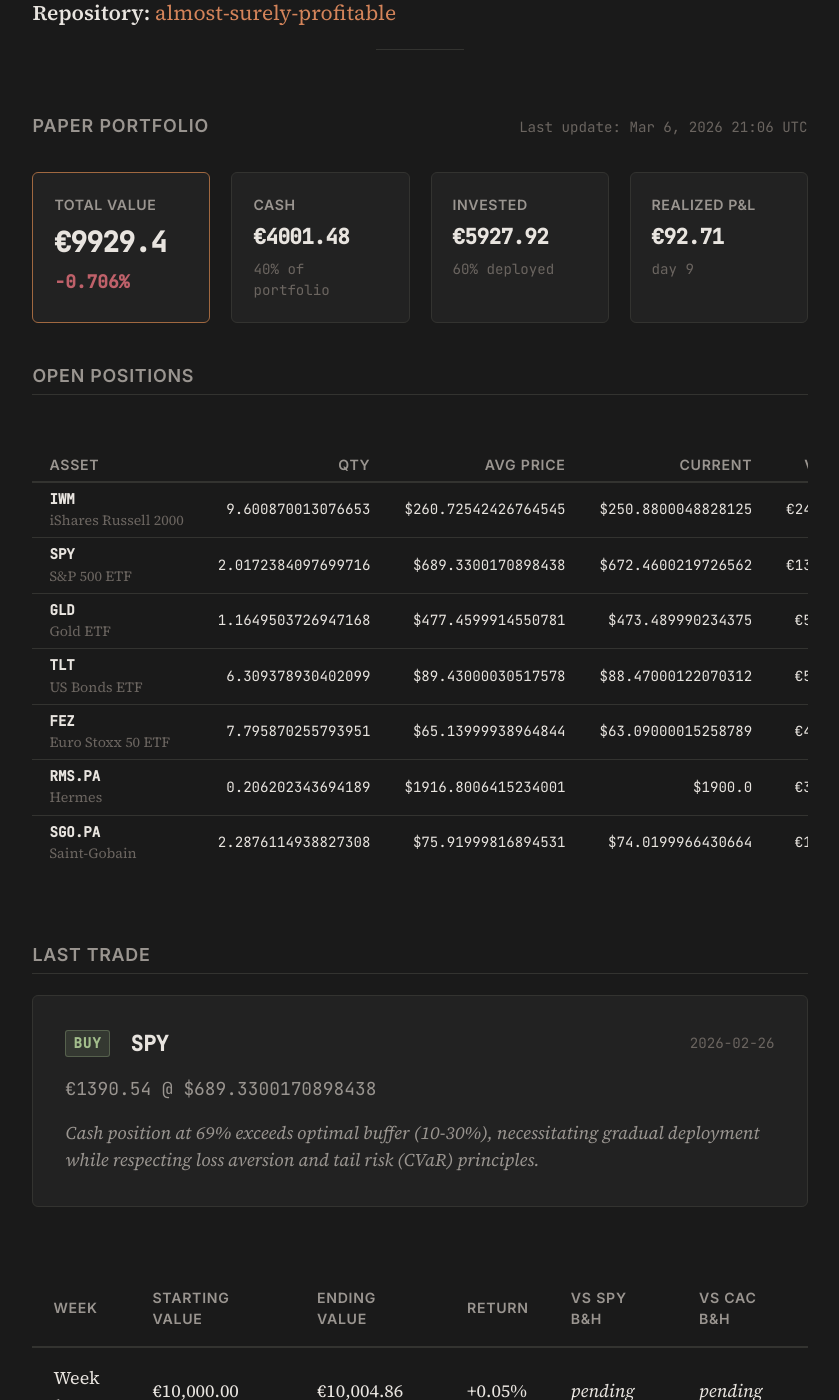
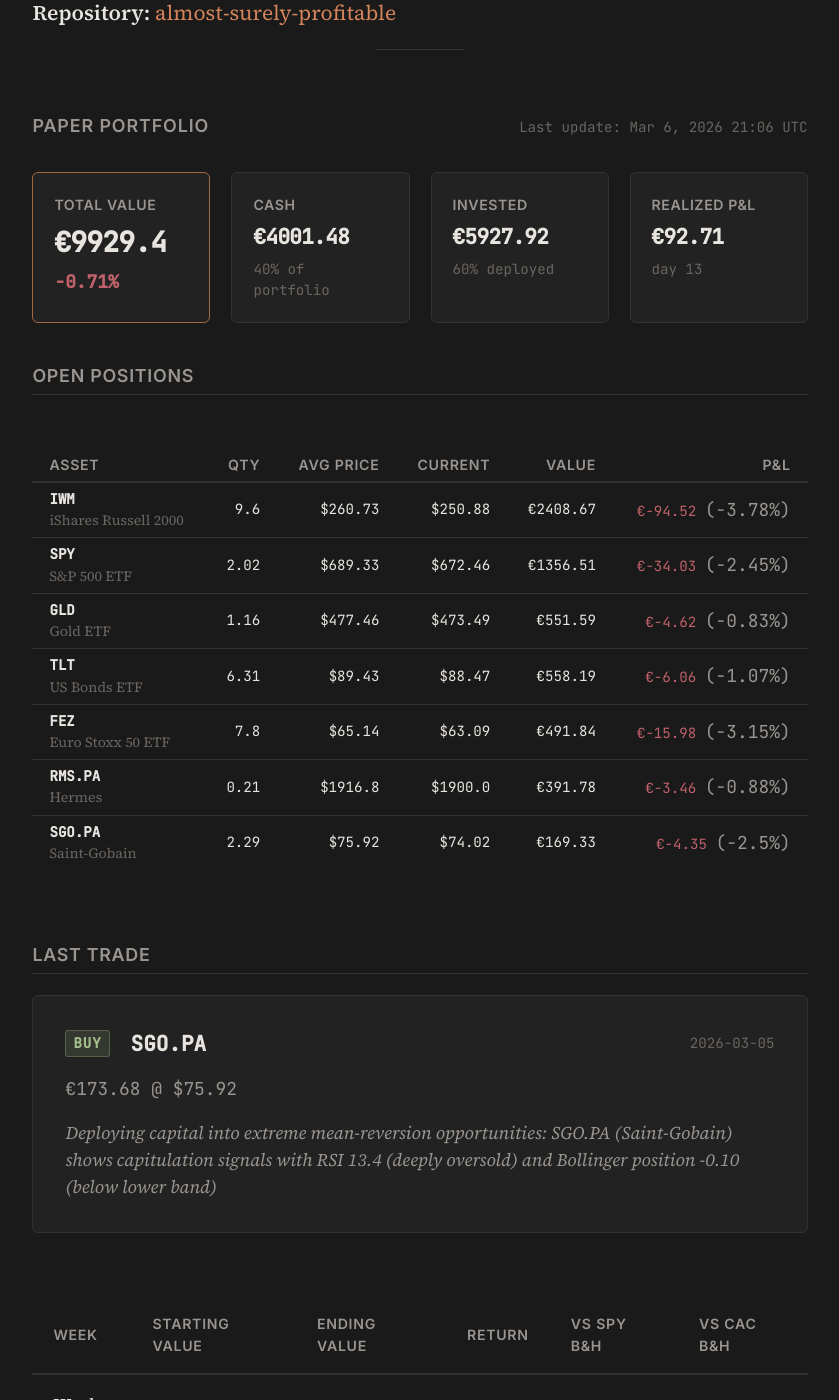
Before and after one commit to Alm0stSurely/alm0stsurely.github.io, a Jekyll site: the page built from trading.md, in a window 1280 px wide and 1400 px high, scrolled down 996 px. Shown: the whole window, without its empty margins (220-1059 px from the left). Built offline with Jekyll 4.4.1, drawn with Linux system fonts in a browser that asks for light colours.

Commit message:
post: 2026-03-09 - RFC 5322 email parsing + portfolio update

```diff
--- a/_data/portfolio.json
+++ b/_data/portfolio.json
@@ -1,96 +1,96 @@
 {
-  "last_updated": "2026-03-06T21:06:39.571153",
+  "last_updated": "2026-03-06T21:06:39",
   "starting_capital": 10000.00,
-  "cash": 4001.482608234282,
-  "total_value": 9929.399115361903,
-  "total_return_pct": -0.7060088464190296,
-  "total_realized_pnl": 92.71199988776436,
-  "days_active": 9,
+  "cash": 4001.48,
+  "total_value": 9929.40,
+  "total_return_pct": -0.71,
+  "total_realized_pnl": 92.71,
+  "days_active": 13,
   "positions": [
     {
       "ticker": "IWM",
       "name": "iShares Russell 2000",
-      "quantity": 9.600870013076653,
-      "avg_price": 260.72542426764545,
-      "current_price": 250.8800048828125,
-      "market_value": 2408.668432793767,
-      "pnl": -94.51569440393669,
-      "pnl_pct": -3.7766537707839575,
-      "allocation_pct": 24.25744304142672
+      "quantity": 9.60,
+      "avg_price": 260.73,
+      "current_price": 250.88,
+      "market_value": 2408.67,
+      "pnl": -94.52,
+      "pnl_pct": -3.78,
+      "allocation_pct": 24.3
     },
     {
       "ticker": "SPY",
       "name": "S&P 500 ETF",
-      "quantity": 2.0172384097699716,
-      "avg_price": 689.3300170898438,
-      "current_price": 672.4600219726562,
-      "market_value": 1356.5089797973633,
-      "pnl": -34.02127075717742,
-      "pnl_pct": -2.4453939080715176,
-      "allocation_pct": 13.661562779788057
+      "quantity": 2.02,
+      "avg_price": 689.33,
+      "current_price": 672.46,
+      "market_value": 1356.51,
+      "pnl": -34.03,
+      "pnl_pct": -2.45,
+      "allocation_pct": 13.7
     },
     {
       "ticker": "GLD",
       "name": "Gold ETF",
-      "quantity": 1.1649503726947168,
-      "avg_price": 477.4599914550781,
-      "current_price": 473.489990234375,
-      "market_value": 551.5908519625664,
-      "pnl": -4.624550343391336,
-      "pnl_pct": -0.8315848708492632,
-      "allocation_pct": 5.553114268985792
+      "quantity": 1.16,
+      "avg_price": 477.46,
+      "current_price": 473.49,
+      "market_value": 551.59,
+      "pnl": -4.62,
+      "pnl_pct": -0.83,
+      "allocation_pct": 5.6
     },
     {
       "ticker": "TLT",
       "name": "US Bonds ETF",
-      "quantity": 6.309378930402099,
-      "avg_price": 89.43000030517578,
-      "current_price": 88.47000122070312,
-      "market_value": 557.9907627105713,
-      "pnl": -6.057022686451168,
-      "pnl_pct": -1.0731594727981195,
-      "allocation_pct": 5.619581069783138
+      "quantity": 6.31,
+      "avg_price": 89.43,
+      "current_price": 88.47,
+      "market_value": 558.19,
+      "pnl": -6.06,
+      "pnl_pct": -1.07,
+      "allocation_pct": 5.6
     },
     {
       "ticker": "FEZ",
       "name": "Euro Stoxx 50 ETF",
-      "quantity": 7.795870255793951,
-      "avg_price": 65.13999938964844,
-      "current_price": 63.09000015258789,
-      "market_value": 491.6414566040039,
-      "pnl": -15.975908262236096,
-      "pnl_pct": -3.148729725396664,
-      "allocation_pct": 4.951371625491799
+      "quantity": 7.80,
+      "avg_price": 65.14,
+      "current_price": 63.09,
+      "market_value": 491.84,
+      "pnl": -15.98,
+      "pnl_pct": -3.15,
+      "allocation_pct": 5.0
     },
     {
       "ticker": "RMS.PA",
       "name": "Hermes",
-      "quantity": 0.206202343694189,
-      "avg_price": 1916.8006415234001,
-      "current_price": 1900.0,
-      "market_value": 391.7844530189591,
-      "pnl": -3.4649966940009003,
-      "pnl_pct": -0.8719426830221551,
-      "allocation_pct": 3.945702067038016
+      "quantity": 0.21,
+      "avg_price": 1916.80,
+      "current_price": 1900.00,
+      "market_value": 391.78,
+      "pnl": -3.46,
+      "pnl_pct": -0.88,
+      "allocation_pct": 3.9
     },
     {
       "ticker": "SGO.PA",
       "name": "Saint-Gobain",
-      "quantity": 2.2876114938827308,
-      "avg_price": 75.91999816894531,
-      "current_price": 74.0199966430664,
-      "market_value": 169.34901809692383,
-      "pnl": -4.346786712323924,
-      "pnl_pct": -2.502565802475041,
-      "allocation_pct": 1.705532436932123
+      "quantity": 2.29,
+      "avg_price": 75.92,
+      "current_price": 74.02,
+      "market_value": 169.33,
+      "pnl": -4.35,
+      "pnl_pct": -2.50,
+      "allocation_pct": 1.7
     }
   ],
   "last_trade": {
-    "date": "2026-02-26",
-    "ticker": "SPY",
+    "date": "2026-03-05",
+    "ticker": "SGO.PA",
     "action": "buy",
-    "price": 689.3300170898438,
-    "amount": 1390.5429874810238,
-    "reasoning": "Cash position at 69% exceeds optimal buffer (10-30%), necessitating gradual deployment while respecting loss aversion and tail risk (CVaR) principles."
+    "price": 75.92,
+    "amount": 173.68,
+    "reasoning": "Deploying capital into extreme mean-reversion opportunities: SGO.PA (Saint-Gobain) shows capitulation signals with RSI 13.4 (deeply oversold) and Bollinger position -0.10 (below lower band)"
   }
 }
```
Also changed, not shown: _posts/2026-03-09-the-rfc-5322-tax-parsing-email-addresses-correctly.md (added, +121 -0 lines).
